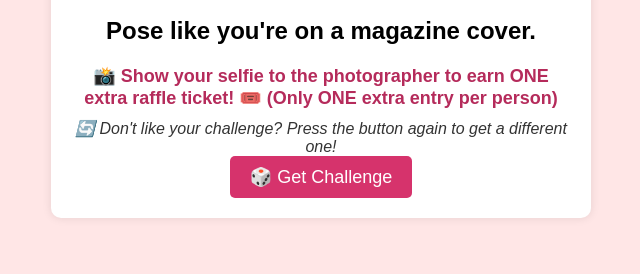
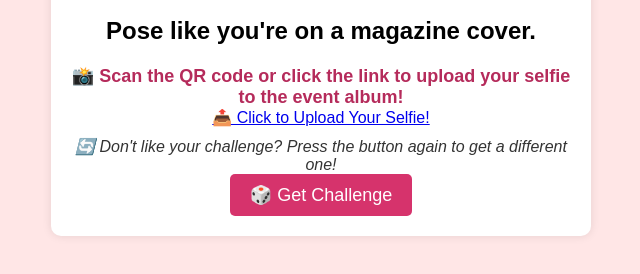
Before and after one commit to MCoover98/selfie-challenge, a plain HTML site: page index.html in a window 1280 px wide. Both pictures are taken after a click on the button "🎲 Get Challenge". Shown: the part 180-454 px from the top of the page, without its empty margins (319-959 px from the left). Drawn offline with Linux system fonts and the light colour scheme.

Commit message:
Update index.html

```diff
--- a/index.html
+++ b/index.html
@@ -76,7 +76,8 @@
         function getRandomChallenge() {
             const randomIndex = Math.floor(Math.random() * challenges.length);
             document.getElementById("challengeText").innerText = challenges[randomIndex];
-            document.getElementById("instructionText").innerText = "📸 Show your selfie to the photographer to earn ONE extra raffle ticket! 🎟️ (Only ONE extra entry per person)";
+            document.getElementById("instructionText").innerText = "📸 Scan the QR code or click the link to upload your selfie to the event album!";
+            document.getElementById("uploadLink").innerHTML = '<a href="https://app.kululu.com/paicun" target="_blank">📤 Click to Upload Your Selfie!</a>';
             document.getElementById("noteText").innerText = "🔄 Don't like your challenge? Press the button again to get a different one!";
         }
     </script>
@@ -87,6 +88,7 @@
         <p>Tap the button to get a new selfie challenge!</p>
         <div class="challenge" id="challengeText">Click below for a challenge!</div>
         <div class="instruction" id="instructionText"></div>
+        <div class="upload" id="uploadLink"></div>
         <div class="note" id="noteText"></div>
         <button onclick="getRandomChallenge()">🎲 Get Challenge</button>
     </div>
```
